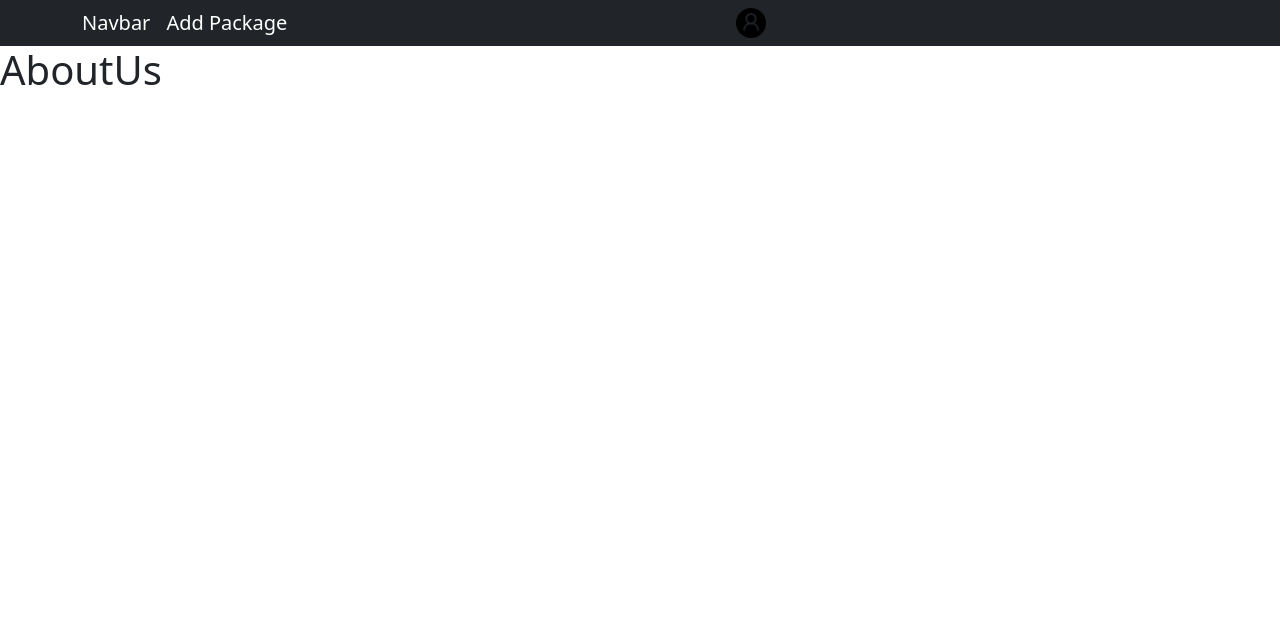
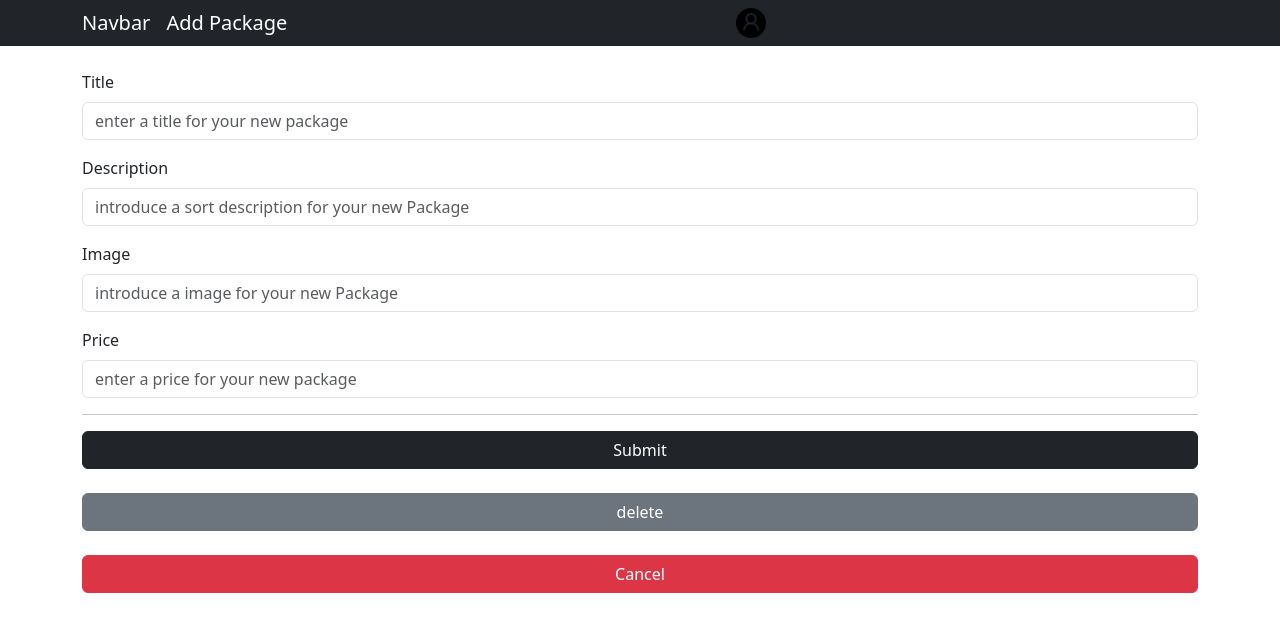
Before and after one commit to CristinaColomoiets/random-experience-client, a React (Vite) app: page /aboutUs in a window 1280 px wide. Shown: the top 632 px of the page. Built offline with nearby package versions, Linux system fonts and the light colour scheme; no server answers.

Commit message:
fixed URLS

```diff
--- a/src/components/AddPackageForm/AddPackageForm.jsx
+++ b/src/components/AddPackageForm/AddPackageForm.jsx
@@ -1,9 +1,7 @@
 import { useState } from "react"
 import { Link, useNavigate } from "react-router-dom"
 import { Form, Button } from "react-bootstrap"
-import axios from "axios"
-// const API_URL = import.meta.env.VITE_API_URL
-const api = 'http://localhost:5005'
+import packageServices from "../../services/packages.services"
 
 
 const AddPackageForm = () => {
@@ -27,9 +25,9 @@ const AddPackageForm = () => {
     const handleFormSubmit = e => {
         e.preventDefault()
 
-        axios
+        packageServices
 
-            .post(`${api}/api/packages/`, newPackage)
+            .savePackage(newPackage)
             .then(() => navigate('/'))
             .catch(err => console.log(err))
     }
--- a/src/components/EditPackageForm/EditPackageForm.jsx
+++ b/src/components/EditPackageForm/EditPackageForm.jsx
@@ -2,6 +2,7 @@ import { useEffect, useState } from "react"
 import { Link, useNavigate, useParams } from "react-router-dom"
 import { Form, Button } from "react-bootstrap"
 import axios from "axios"
+import packageServices from "../../services/packages.services"
 // const API_URL = import.meta.env.VITE_API_URL
 const api = 'http://localhost:5005'
 
@@ -22,14 +23,15 @@ const EditPackageForm = () => {
 
     useEffect(() => {
         fetchFormData()
-    })
+    }, [])
 
     const fetchFormData = () => {
-        axios
-            .get(`${api}/packages/${packageId}`)                      //get data
+
+        packageServices
+            .getOnePackage(packageId)
             .then(({ data }) => {
                 setEditPackage(data)
-                // setIsLoading(false)
+
             })
             .
             catch((err) => console.log(err))
@@ -45,8 +47,9 @@ const EditPackageForm = () => {
     const handleFormSubmit = e => {
         e.preventDefault()
 
-        axios
-            .put(`${api}/api/packages/:packageId`, editPackage)
+        packageServices
+            .putPackage(packageId, editPackage)
+            // .put(`${api}/api/packages/${packageId}`, editPackage)
             .then(() => navigate('/'))
             .catch(err => console.log(err))
     }
@@ -110,7 +113,7 @@ const EditPackageForm = () => {
                 </Button>
 
                 <Button variant="secondary" type="button" className="w-100 mb-4" onClick={handleCancel}>
-                    Clear
+                    delete
                 </Button>
 
                 <Link to='/'>
--- a/src/pages/AboutUs/AboutUs.jsx
+++ b/src/pages/AboutUs/AboutUs.jsx
@@ -1,6 +1,11 @@
-const AboutUs = () =>{
-    return(
-        <h1>AboutUs</h1>
+import { Container } from "react-bootstrap"
+import EditPackageForm from "../../components/EditPackageForm/EditPackageForm"
+
+const AboutUs = () => {
+    return (
+        <Container>
+            <EditPackageForm />
+        </Container>
     )
 }
 export default AboutUs
--- /dev/null
+++ b/src/services/packages.services.js
@@ -0,0 +1,25 @@
+import axios from 'axios'
+
+class PackageServices {
+    constructor() {
+
+        this.axiosApp = axios.create({
+            baseURL: `${import.meta.env.VITE_API_URL}/api/packages`
+        })
+    }
+    getOnePackage(param) {
+        return this.axiosApp.get(`/${param}`)
+    }
+
+    savePackage(packageData) {
+        return this.axiosApp.get('/', packageData)
+    }
+
+    putPackage(packageData, param) {
+        return this.axiosApp.put(`/${param}`, packageData)
+    }
+}
+
+const packageServices = new PackageServices()
+
+export default packageServices
```
Also changed, not shown: 2 other files (tests, documents, lock files or other folders).
